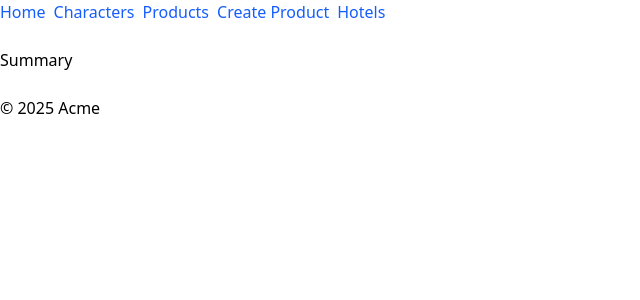
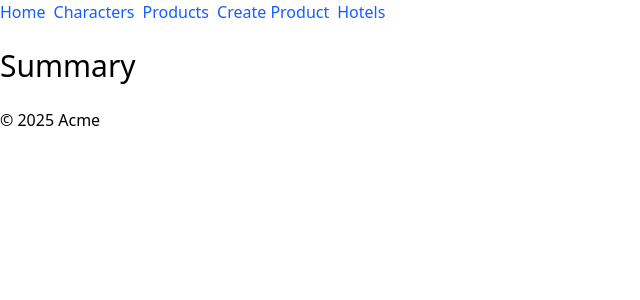
Before and after one commit to patrykomiotek/2a-react, a React (Vite) app: page /reservation-summary in a window 1280 px wide. Shown: the top 300 px of the page, without its empty margins (0-640 px from the left). Built offline with nearby package versions, Linux system fonts and the light colour scheme.

Commit message:
feat: summary page

```diff
--- a/src/pages/ReservationSummaryPage.tsx
+++ b/src/pages/ReservationSummaryPage.tsx
@@ -1,7 +1,55 @@
+import type { Customer } from '../features/hotels/contracts/customer.dto';
+import type { HotelDto } from '../features/hotels/contracts/hotel.dto';
+import { currencyFormatter } from '../shared/formatters/currencyFormatter';
+
 export const ReservationSummaryPage = () => {
+  const hotelItem = sessionStorage.getItem('hotel');
+  let hotel: HotelDto | null = null;
+  if (hotelItem) {
+    hotel = JSON.parse(hotelItem);
+  }
+
+  const customerItem = sessionStorage.getItem('customer');
+  let customer: Customer | null = null;
+  if (customerItem) {
+    customer = JSON.parse(customerItem);
+  }
+
+  // console.log({ hotel, customer });
+  const renderHotel = () => {
+    if (hotel) {
+      return (
+        <div>
+          <h2 className="text-2xl">Hotel</h2>
+          <h3 className="text-xl">{hotel.fields.name}</h3>
+          <p>{currencyFormatter(hotel.fields.price)}</p>
+        </div>
+      );
+    }
+    return null;
+  };
+
+  const renderCustomer = () => {
+    if (customer) {
+      return (
+        <div>
+          <h2 className="text-2xl">Customer</h2>
+          <p>
+            {customer.firstName} {customer.lastName}
+          </p>
+          <p>
+            {customer.email}, {customer.phone}
+          </p>
+        </div>
+      );
+    }
+  };
+
   return (
-    <div>
-      <h1>Summary</h1>
+    <div className="space-y-2">
+      <h1 className="text-3xl">Summary</h1>
+      {renderHotel()}
+      {renderCustomer()}
     </div>
   );
 };
```
